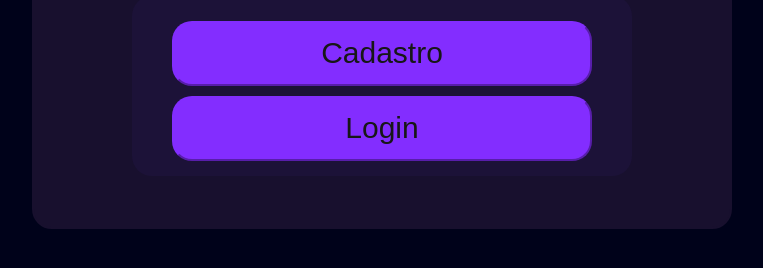
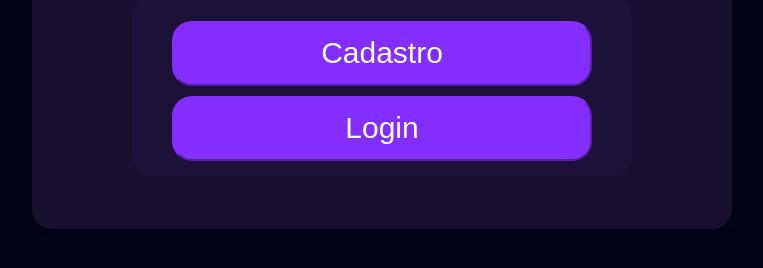
Before and after one commit to Is-Lorca/Operacao-Salve-a-Gatec, a plain HTML site: page frontend/index.html in a window 1280 px wide. Shown: the part 158-426 px from the top of the page, without its empty margins (258-1021 px from the left). Drawn offline with Linux system fonts and the light colour scheme; a web font is replaced by a local one.

Commit message:
Isis: Mudando cor do botao no Acessando

```diff
--- a/backend/src/services/authService.js
+++ b/backend/src/services/authService.js
@@ -14,7 +14,7 @@ class AuthService {
             id_usuario: usuario.id_usuario,
             email: usuario.email
         };
-
+        // mudar tokenAcesso para 15min
         const tokenAcesso = jwt.sign(payload, JWT_SECRET, {expiresIn: "7d"});
         const tokenRefresh = jwt.sign(payload, JWT_REFRESH_SECRET, {expiresIn: "7d"});
 
--- a/frontend/src/styles/style.css
+++ b/frontend/src/styles/style.css
@@ -76,7 +76,7 @@ header {
     font-size: 30px;
     width: 100%;
     height: 65px;
-    color: rgb(23, 23, 23);
+    color: white;
     background-color: #832dff;
     border-color: #832dff;
     border-radius: 20px;
@@ -88,6 +88,7 @@ header {
 .btnAcessando:hover {
     background-color: #fbcc4d;
     border-color: #fbcc4d;
+    color:#081326;
 }
 
 /* cadastro + login */
```
